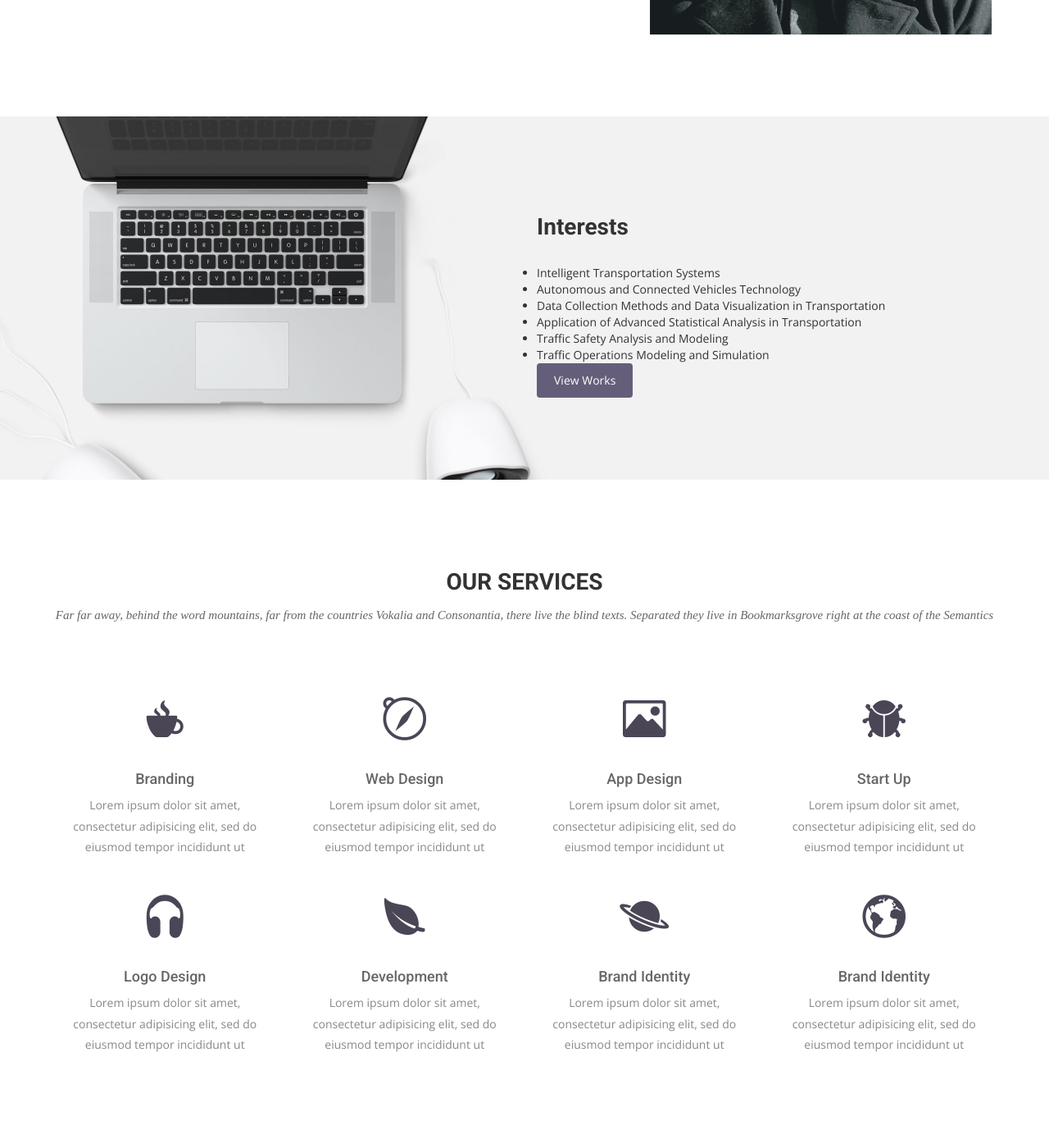
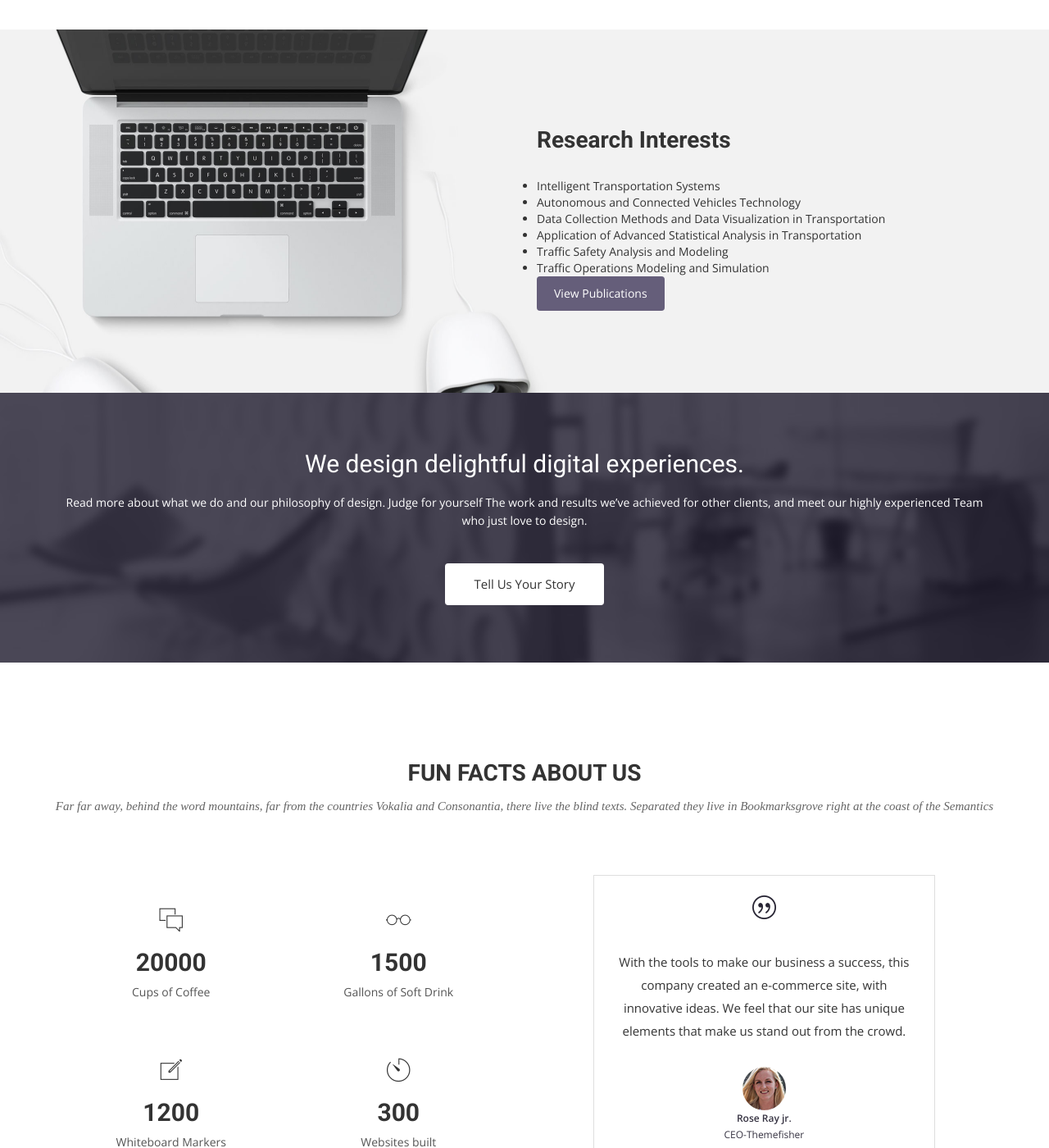
Before and after one commit to ekidando/Emma, a Jekyll site: the page built from index.html, in a window 1280 px wide and 1400 px high, scrolled down 1425 px. Shown: the whole window at 82% size. Built offline with Jekyll 4.4.1, drawn with Linux system fonts in a browser that asks for light colours; nearby versions of some CDN libraries; some web fonts are replaced; some of the changed text lies outside the part shown.

Commit message:
Update index.html

```diff
--- a/index.html
+++ b/index.html
@@ -14,8 +14,7 @@ published: true
           <h1 class="animated fadeInUp">Emmanuel Kidando</h1>
           <hr style="height:5px; border:none; color:#e2e2e2; background-color:#e2e2e2;">
           <h2 class="animated fadeInUp">PhD Candidate & Researcher at Florida State University</h2>
-          <h2 class="animated fadeInUp">I Enjoy Applying Data Analytics and Modeling Skills in Transportation Engineering Research</h2>
-          <p class="animated fadeInUp">We love the Web and the work we do. We work closely with our clients to deliver the best possible solutions for their needs</p>
+          <p class="animated fadeInUp">I Enjoy Applying Data Analytics and Modeling Skills in Transportation Engineering Research</p>
 
       </div>
     </div>
@@ -40,7 +39,7 @@ published: true
       </div><!-- .col-md-7 close -->
       <div class="col-md-5 col-sm-12">
         <div class="block">
-          <img src="img/2-2.jpg" alt="Img">
+          <img src="img/2-2.jpg" class="avatar" alt="Img">
         </div>
       </div><!-- .col-md-5 close -->
     </div>
@@ -51,7 +50,7 @@ published: true
 <div class="container">
   <div class="row">
     <div class="col-md-6 col-md-offset-6">
-      <h2 class="animated fadeInUp">Interests</h2>
+      <h2 class="animated fadeInUp">Research Interests</h2>
  <ul style="list-style-type:disc">
 <li class="animated fadeInUp"> Intelligent Transportation Systems</li>
 <li class="animated fadeInUp"> Autonomous and Connected Vehicles Technology</li>
@@ -60,81 +59,12 @@ published: true
 <li class="animated fadeInUp"> Traffic Safety Analysis and Modeling</li>
 <li class="animated fadeInUp"> Traffic Operations Modeling and Simulation</li>
  </ul>
-      <a href="#" class="btn btn-view-works">View Works</a>
+      <a href="#" class="btn btn-view-works">View Publications</a>
     </div>
   </div>
 </div>
 </section>
 
-<!-- Service Start -->
-<section id="service">
-  <div class="container">
-    <div class="row">
-      <div class="section-title">
-        <h2>Our Services</h2>
-        <p>Far far away, behind the word mountains, far from the countries Vokalia and Consonantia, there live the blind texts. Separated they live in Bookmarksgrove right at the coast of the Semantics</p>
-      </div>
-    </div>
-    <div class="row ">
-      <div class="col-sm-6 col-md-3">
-        <div class="service-item">
-          <i class="icon ion-coffee"></i>
-          <h4>Branding</h4>
-          <p>Lorem ipsum dolor sit amet, consectetur adipisicing elit, sed do eiusmod tempor incididunt ut </p>
-        </div>
-      </div>
-      <div class="col-sm-6 col-md-3">
-        <div class="service-item">
-          <i class="ion-compass"></i>
-          <h4>Web Design</h4>
-          <p>Lorem ipsum dolor sit amet, consectetur adipisicing elit, sed do eiusmod tempor incididunt ut </p>
-        </div>
-      </div>
-      <div class="col-sm-6 col-md-3">
-        <div class="service-item">
-          <i class="ion-image"></i>
-          <h4>App Design</h4>
-          <p>Lorem ipsum dolor sit amet, consectetur adipisicing elit, sed do eiusmod tempor incididunt ut </p>
-        </div>
-      </div>
-      <div class="col-sm-6 col-md-3">
-        <div class="service-item">
-          <i class="ion-bug"></i>
-          <h4>Start Up</h4>
-          <p>Lorem ipsum dolor sit amet, consectetur adipisicing elit, sed do eiusmod tempor incididunt ut </p>
-        </div>
-      </div>
-      <div class="col-sm-6 col-md-3">
-        <div class="service-item">
-          <i class="ion-headphone"></i>
-          <h4>Logo Design</h4>
-          <p>Lorem ipsum dolor sit amet, consectetur adipisicing elit, sed do eiusmod tempor incididunt ut </p>
-        </div>
-      </div>
-      <div class="col-sm-6 col-md-3">
-        <div class="service-item">
-          <i class="ion-leaf"></i>
-          <h4>Development</h4>
-          <p>Lorem ipsum dolor sit amet, consectetur adipisicing elit, sed do eiusmod tempor incididunt ut </p>
-        </div>
-      </div>
-      <div class="col-sm-6 col-md-3">
-        <div class="service-item">
-          <i class="ion-planet"></i>
-          <h4>Brand Identity</h4>
-          <p>Lorem ipsum dolor sit amet, consectetur adipisicing elit, sed do eiusmod tempor incididunt ut </p>
-        </div>
-      </div>
-      <div class="col-sm-6 col-md-3">
-        <div class="service-item">
-          <i class="ion-earth"></i>
-          <h4>Brand Identity</h4>
-          <p>Lorem ipsum dolor sit amet, consectetur adipisicing elit, sed do eiusmod tempor incididunt ut </p>
-        </div>
-      </div>
-    </div>
-  </div>
-</section>
 <!-- Call to action Start -->
 <section id="call-to-action">
   <div class="container">
```
